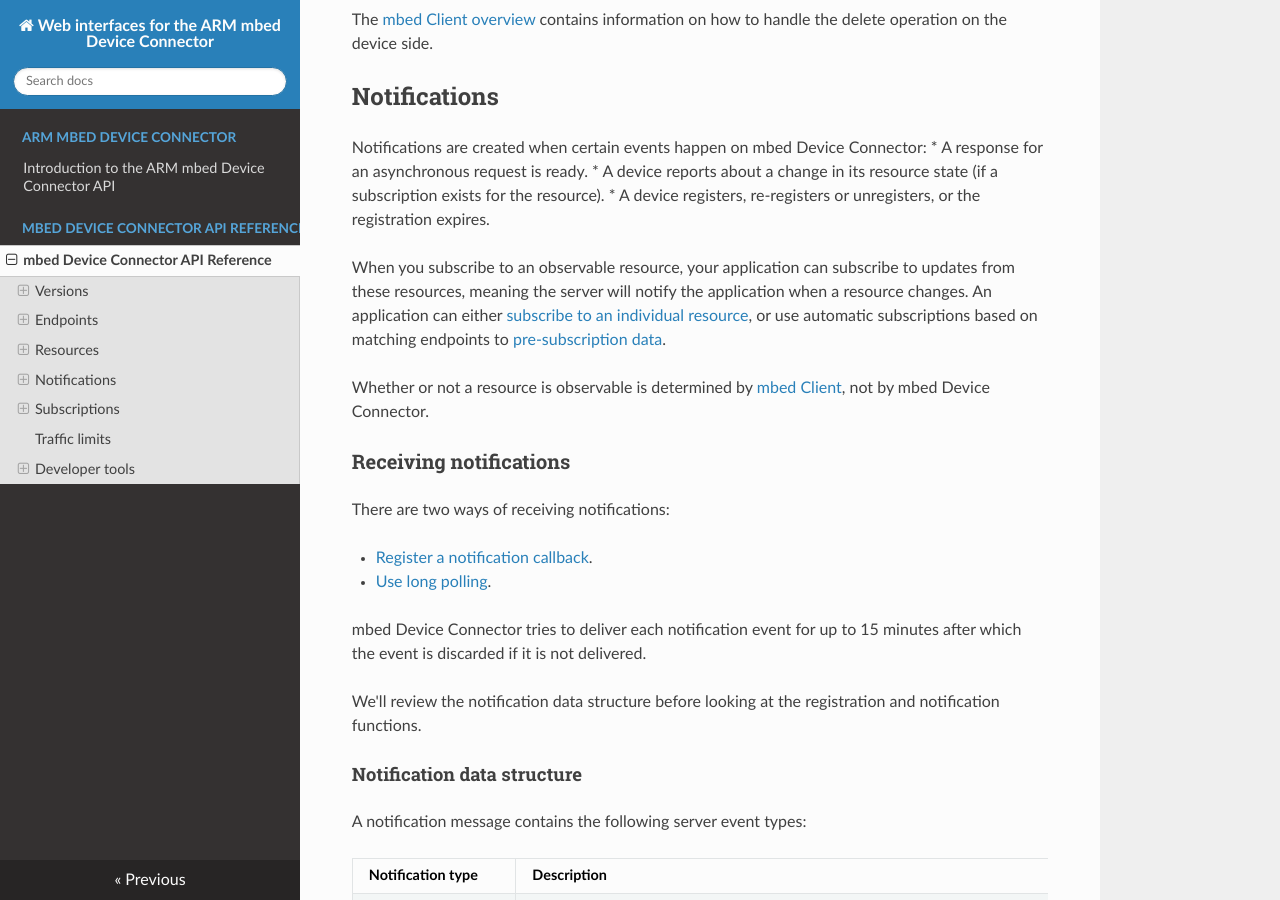
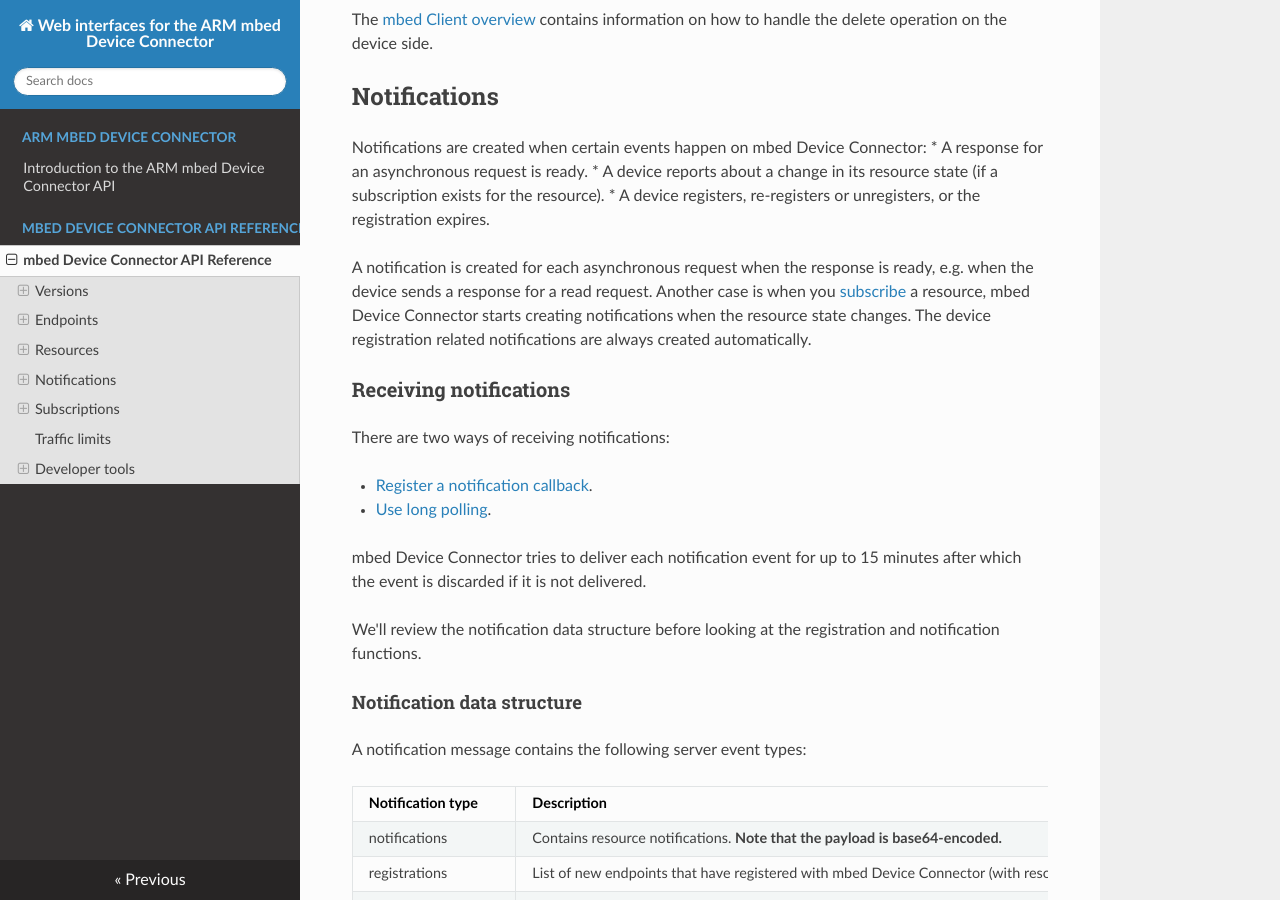
Before and after one commit to ARMmbed/Connector-mDS-REST-API, an MkDocs documentation site: the page built from docs/api-reference.md, in a window 1280 px wide and 900 px high, scrolled down 10848 px. Built offline with MkDocs 1.6.1, drawn with Linux system fonts in a browser that asks for light colours; nearby versions of some CDN libraries; old or Windows-style settings are respelled for this version of MkDocs; some of the changed text lies outside the part shown.

Commit message:
Add more description under Notifications topic, and move subscription related stuff from Notifications topic to Subscriptions topic

```diff
--- a/docs/api-reference.md
+++ b/docs/api-reference.md
@@ -483,10 +483,7 @@ Notifications are created when certain events happen on mbed Device Connector:
 * A device reports about a change in its resource state (if a subscription exists for the resource).
 * A device registers, re-registers or unregisters, or the registration expires.
 
-
-When you subscribe to an observable resource, your application can subscribe to updates from these resources, meaning the server will notify the application when a resource changes. An application can either [subscribe to an individual resource](#subscriptions), or use automatic subscriptions based on matching endpoints to [pre-subscription data](#automatically-subscribe-to-resources).
-
-Whether or not a resource is observable is determined by [mbed Client](https://docs.mbed.com/docs/mbed-client-guide/en/latest/Introduction/#the-observe-feature), not by mbed Device Connector.
+A notification is created for each asynchronous request when the response is ready, e.g. when the device sends a response for a read request. Another case is when you [subscribe](#subscriptions) a resource, mbed Device Connector starts creating notifications when the resource state changes. The device registration related notifications are always created automatically.
 
 ### Receiving notifications
 
@@ -681,7 +678,11 @@ As an alternative to the notification callback, you can use HTTP long-poll reque
 
 ## Subscriptions
 
-After you have set up a [notification callback](#notifications), you can subscribe to either individual resources or pre-subscribe to resources.
+After you have set up a [notification callback](#registering-notification-callback), your application can subscribe to either individual resources or pre-subscribe to resources.
+
+When you subscribe to an observable resource the server will notify your application when the resource changes. Your application can either [subscribe to an individual resource](#subscriptions), or use [pre-subscriptions](#automatically-subscribe-to-resources) to define rules that subscribe automatically to any resources that match those rules.
+
+Whether or not a resource is observable is determined by [mbed Client](https://docs.mbed.com/docs/mbed-client-guide/en/latest/Introduction/#the-observe-feature), not by mbed Device Connector.
 
 ### Subscribing to an individual resource ([async](index.md#asynchronous-requests))
 
```
